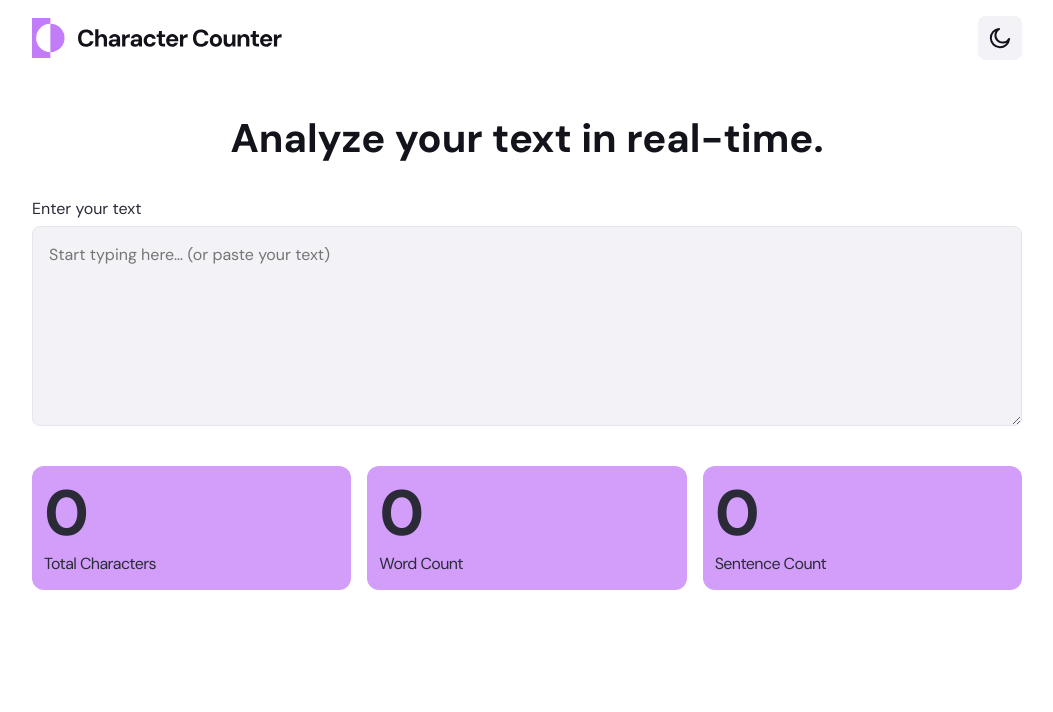
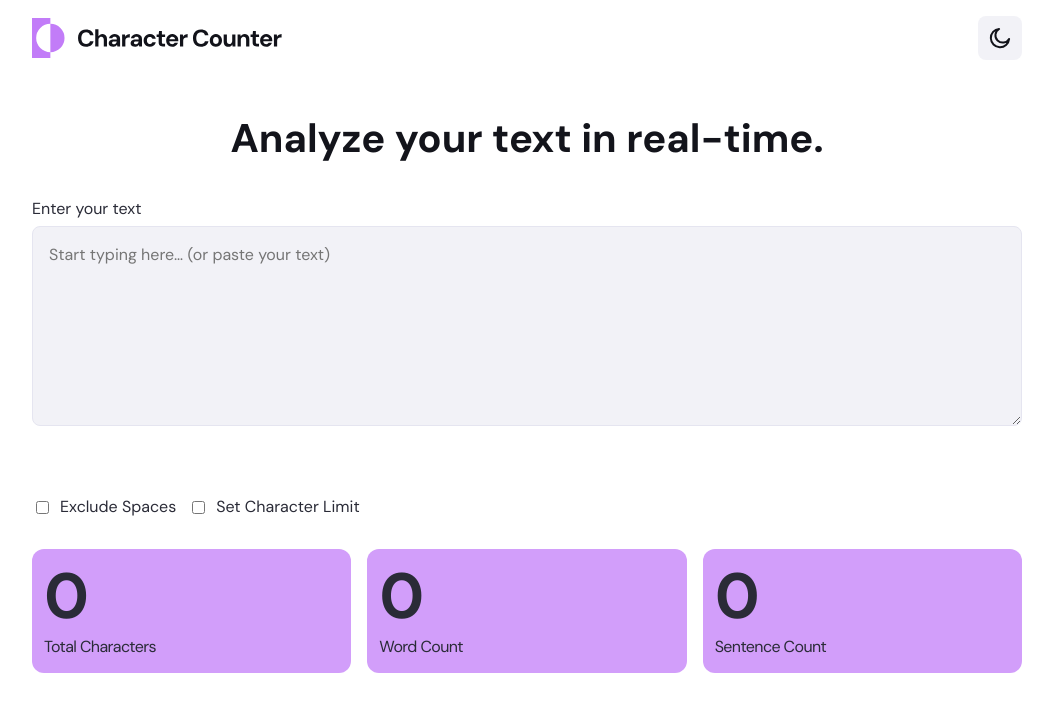
Before and after one commit to MattPahuta/character-counter-app, a React (Vite) app: page / in a window 1280 px wide. Shown: the top 712 px of the page, without its empty margins (113-1166 px from the left). Built offline with nearby package versions, Linux system fonts and the light colour scheme; the HTML template or start-up script is replaced by a standard one.

Commit message:
Revise char limit state vals and handlers, update styles

```diff
--- a/src/App.jsx
+++ b/src/App.jsx
@@ -3,6 +3,7 @@ import styles from "./App.module.css";
 import "./styles/global.css";
 import Header from "./components/Header/Header";
 import TextInput from "./components/TextInput/TextInput";
+import CharacterOptions from "./components/CharacterOptions/CharacterOptions";
 import TextStats from "./components/TextStats/TextStats";
 
 import {
@@ -12,15 +13,37 @@ import {
 } from "./utils/textUtils";
 
 function App() {
-  const [text, setText] = useState(""); // primary state
+  // state variables
+  const [text, setText] = useState("");
+  const [excludeSpaces, setExcludeSpaces] = useState(false);
+  const [hasCharacterLimit, setHasCharacterLimit] = useState(false);
+  const [characterLimit, setCharacterLimit] = useState("");
+
   // state change handler
   function handleTextChange(event) {
     setText(event.target.value);
   }
   // derived values from state
-  const characterCount = countCharacters(text);
+  const characterCount = countCharacters(text, excludeSpaces);
   const wordCount = countWords(text);
   const sentenceCount = countSentences(text);
+  const limitExceeded =
+    hasCharacterLimit &&
+    characterLimit !== "" &&
+    characterCount > Number(characterLimit);
+
+  // handlers
+  function handleExcludeSpacesChange(event) {
+    setExcludeSpaces(event.target.checked);
+  }
+
+  function handleCharacterLimitToggle(event) {
+    setHasCharacterLimit(event.target.checked);
+  }
+
+  function handleCharacterLimitChange(event) {
+    setCharacterLimit(event.target.value);
+  }
 
   return (
     <>
@@ -30,10 +53,20 @@ function App() {
           Analyze your text in real-time.
         </h1>
         <TextInput value={text} onChange={handleTextChange} />
+        <CharacterOptions
+          excludeSpaces={excludeSpaces}
+          onExcludeSpacesChange={handleExcludeSpacesChange}
+          hasCharacterLimit={hasCharacterLimit}
+          onCharacterLimitToggle={handleCharacterLimitToggle}
+          characterLimit={characterLimit}
+          onCharacterLimitChange={handleCharacterLimitChange}
+        />
         <TextStats
           characterCount={characterCount}
           wordCount={wordCount}
           sentenceCount={sentenceCount}
+          characterLimit={characterLimit}
+          limitExceeded={limitExceeded}
         />
       </main>
     </>
--- /dev/null
+++ b/src/components/CharacterOptions/CharacterOptions.jsx
@@ -0,0 +1,47 @@
+import styles from "./CharacterOptions.module.css";
+
+function CharacterOptions({
+  excludeSpaces,
+  onExcludeSpacesChange,
+  hasCharacterLimit,
+  onCharacterLimitToggle,
+  characterLimit,
+  onCharacterLimitChange
+}) {
+  return (
+    <div className={styles.optionsWrapper}>
+      <div className={styles.inputGroup}>
+        <input
+          id="excludeSpaces"
+          type="checkbox"
+          checked={excludeSpaces}
+          onChange={onExcludeSpacesChange}
+        />
+        <label htmlFor="excludeSpaces">Exclude Spaces</label>
+      </div>
+      <div className={styles.inputGroup}>
+        <input
+          id="charLimit"
+          type="checkbox"
+          checked={hasCharacterLimit}
+          onChange={onCharacterLimitToggle}
+        />
+        <label htmlFor="charLimit">Set Character Limit</label>
+
+        {hasCharacterLimit && (
+          <input
+            id="charLimitInput"
+            className={styles.limitInput}
+            aria-label="Character limit"
+            type="number"
+            min="1"
+            value={characterLimit}
+            onChange={onCharacterLimitChange}
+          />
+        )}
+      </div>
+    </div>
+  );
+}
+
+export default CharacterOptions;
--- /dev/null
+++ b/src/components/CharacterOptions/CharacterOptions.module.css
@@ -0,0 +1,28 @@
+.optionsWrapper{
+  /* temp padding */
+  padding-block: 2rem;
+  display: flex;
+  flex-direction: column;
+  gap: var(--spacing-150);
+
+  @media (min-width: 600px) {
+    flex-direction: row;
+    align-items: center;
+  }
+
+}
+
+.inputGroup {
+  display: flex;
+  align-items: center;
+  gap: var(--spacing-100);
+}
+
+.limitInput {
+  /* temp max-width */
+  max-width: 100px;
+  padding: 4px 12px;
+  border-radius: var(--radius-6);
+  border: 1px solid var(--color-neutral-900);
+
+}
--- a/src/components/TextStats/TextStats.jsx
+++ b/src/components/TextStats/TextStats.jsx
@@ -1,6 +1,6 @@
 import styles from "./TextStats.module.css";
 
-function TextStats( { characterCount, wordCount, sentenceCount }) {
+function TextStats( { characterCount, wordCount, sentenceCount, characterLimit, limitExceeded }) {
   return (
     <section className={styles.statsWrapper}>
       <div className={styles.statBox}>
--- a/src/utils/textUtils.js
+++ b/src/utils/textUtils.js
@@ -1,5 +1,5 @@
-export function countCharacters(text, includeSpaces = true) {
-  if (includeSpaces) {
+export function countCharacters(text, excludeSpaces = false) {
+  if (!excludeSpaces) {
     return text.length;
   }
 
```
